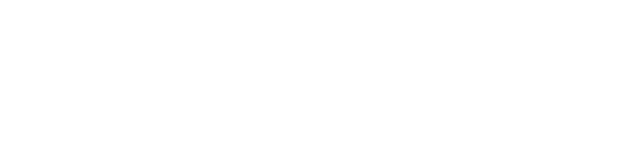
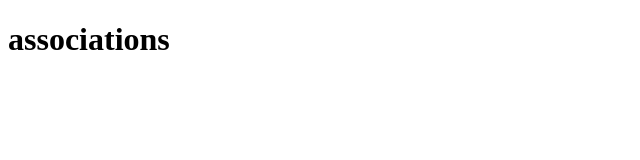
Before and after one commit to berekiao/git-mo-cv, a plain HTML site: page index.html in a window 1280 px wide. Shown: the whole page, without its empty margins (0-640 px from the left). Drawn offline with Linux system fonts and the light colour scheme.

Commit message:
mise en place de associations

```diff
--- a/index.html
+++ b/index.html
@@ -8,6 +8,6 @@
     <title>Document</title>
 </head>
 <body>
-
+    <h1>associations</h1>
 </body>
 </html>
```
